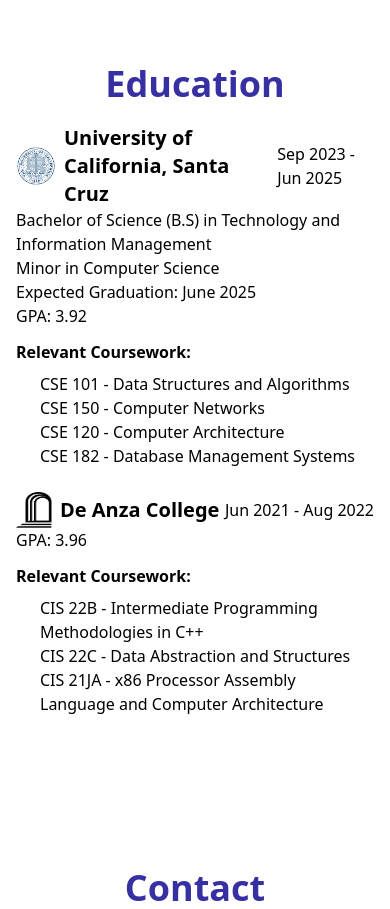
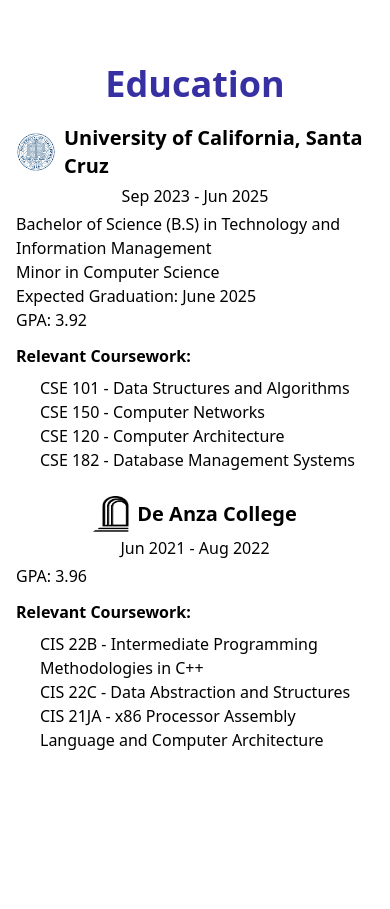
Before and after one commit to marcus-leung/portfolio, a React (Vite) app: page / in a window 390 px wide. Shown: the part 4080-4989 px from the top of the page. Built offline with nearby package versions, Linux system fonts and the light colour scheme.

Commit message:
Improve mobile look

```diff
--- a/src/components/Education.jsx
+++ b/src/components/Education.jsx
@@ -9,14 +9,14 @@
         Education
       </h1>
       <div>
-        <div className="flex justify-between items-center">
+        <div className="flex justify-between items-center flex-col sm:flex-row">
           <div className="flex items-center">
             <img src={ucsc} alt="UCSC Logo" className="h-10 w-10" />
             <h2 className="text-xl font-semibold pl-2">
               University of California, Santa Cruz
             </h2>
           </div>
-          <h3>Sep 2023 - Jun 2025</h3>
+          <h3 className="my-1">Sep 2023 - Jun 2025</h3>
         </div>
         <h3>
           Bachelor of Science (B.S) in Technology and Information Management
@@ -35,12 +35,12 @@
         </ul>
       </div>
       <div>
-        <div className="flex justify-between mt-6 items-center">
+        <div className="flex justify-between mt-6 items-center flex-col sm:flex-row">
           <div className="flex items-center">
             <img src={deanza} alt="De Anza Logo" className="h-9 w-9"/>
             <h2 className="text-xl font-semibold pl-2">De Anza College</h2>
           </div>
-          <h3>Jun 2021 - Aug 2022</h3>
+          <h3 className="my-1">Jun 2021 - Aug 2022</h3>
         </div>
         <h3>GPA: 3.96</h3>
         <h2 className="font-semibold mt-3">Relevant Coursework:</h2>
```
